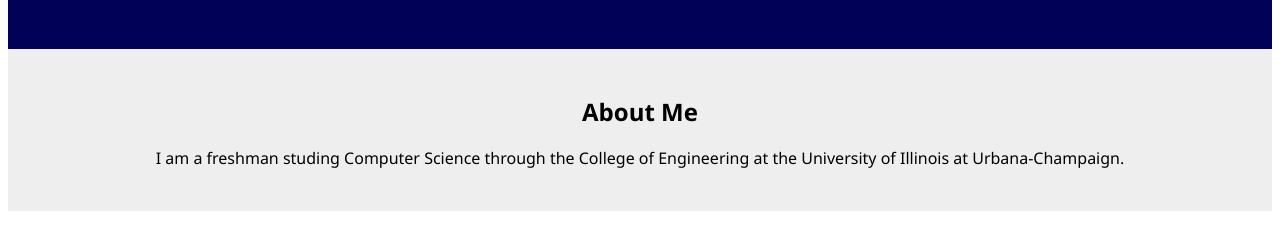
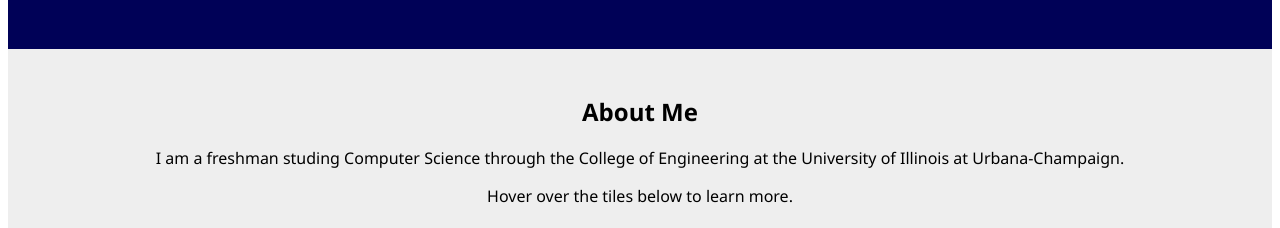
Before and after one commit to aditya0099/aditya0099.github.io, a plain HTML site: page index.html in a window 1280 px wide. Shown: the part 572-800 px from the top of the page. Drawn offline with Linux system fonts and the light colour scheme.

Commit message:
added instructions to hover

```diff
--- a/index.html
+++ b/index.html
@@ -17,6 +17,9 @@
 				I am a freshman studing Computer Science through the
 				College of Engineering at the University of Illinois
 				at Urbana-Champaign.
+			</p>
+			<p>
+				Hover over the tiles below to learn more.
 			</p>
 		</div>
 
```
